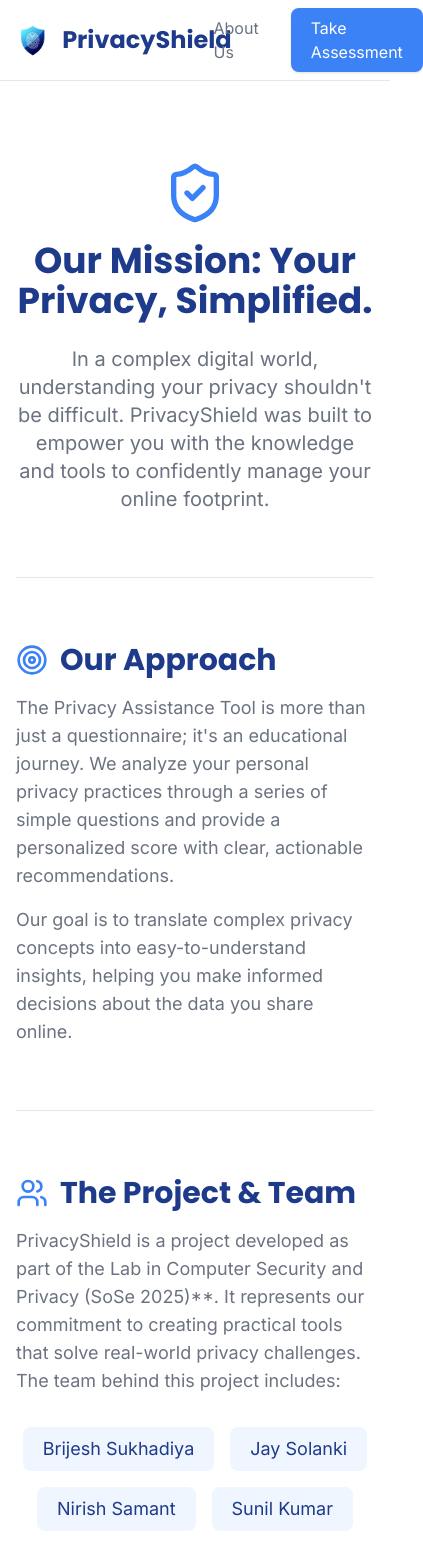
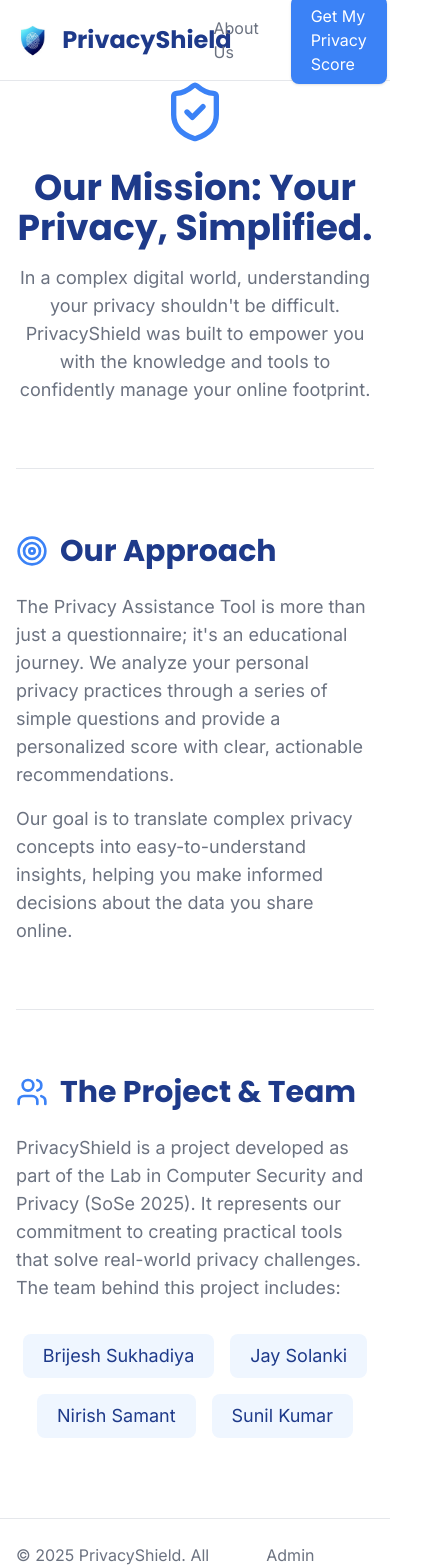
Before and after one commit to js164/PrivacyShield, a React (Vite) app in the folder frontend/privacyshield/: page /about in a window 390 px wide. Shown: the top 1568 px of the page, 423 px wide, since content can reach past the window. Built offline with nearby package versions, Linux system fonts and the light colour scheme; no server answers; what chartjs-plugin-datalabels would draw is missing.

Commit message:
frontend changed

```diff
--- a/frontend/privacyshield/src/components/AboutUs.jsx
+++ b/frontend/privacyshield/src/components/AboutUs.jsx
@@ -15,49 +15,61 @@ export default function AboutUs() {
   return (
     <>
       <Navbar />
-      <div className="bg-white dark:bg-slate-900">
-        <div className="max-w-4xl mx-auto py-20 px-4 sm:px-6 lg:px-8">
+      <section className="py-20 bg-white">
+        <div className="max-w-4xl mx-auto px-4 sm:px-6 lg:px-8">
 
-          <div className="text-center">
+          {/* Mission Section */}
+          <div className="text-center mb-16">
             <ShieldCheck className="w-16 h-16 mx-auto text-primary-blue" />
-            <h1 className="mt-4 text-4xl font-display font-extrabold text-dark-blue dark:text-white sm:text-5xl">
+            <h1 className="mt-6 text-4xl font-display font-extrabold text-dark-blue sm:text-5xl">
               Our Mission: Your Privacy, Simplified.
             </h1>
-            <p className="mt-6 max-w-3xl mx-auto text-xl text-neutral-gray dark:text-slate-300">
-              In a complex digital world, understanding your privacy shouldn't be difficult. PrivacyShield was built to empower you with the knowledge and tools to confidently manage your online footprint.
+            <p className="mt-4 max-w-3xl mx-auto text-lg text-neutral-gray">
+              In a complex digital world, understanding your privacy shouldn't be difficult.
+              PrivacyShield was built to empower you with the knowledge and tools to confidently manage your online footprint.
             </p>
           </div>
 
-          <div className="my-16 border-t border-gray-200 dark:border-slate-800"></div>
+          <div className="my-16 border-t border-gray-200"></div>
 
-          <div className="text-left">
-            <h2 className="text-3xl font-display font-bold text-dark-blue dark:text-white mb-4 flex items-center">
+          {/* Approach Section */}
+          <div className="mb-16">
+            <h2 className="text-3xl font-display font-bold text-dark-blue mb-6 flex items-center">
               <Target className="w-8 h-8 mr-3 text-primary-blue" />
               Our Approach
             </h2>
-            <div className="space-y-4 text-lg text-neutral-gray dark:text-slate-300">
+            <div className="space-y-4 text-lg text-neutral-gray">
               <p>
-                The Privacy Assistance Tool is more than just a questionnaire; it's an educational journey. We analyze your personal privacy practices through a series of simple questions and provide a personalized score with clear, actionable recommendations.
+                The Privacy Assistance Tool is more than just a questionnaire; it's an educational journey.
+                We analyze your personal privacy practices through a series of simple questions and provide
+                a personalized score with clear, actionable recommendations.
               </p>
               <p>
-                Our goal is to translate complex privacy concepts into easy-to-understand insights, helping you make informed decisions about the data you share online.
+                Our goal is to translate complex privacy concepts into easy-to-understand insights,
+                helping you make informed decisions about the data you share online.
               </p>
             </div>
           </div>
 
-          <div className="my-16 border-t border-gray-200 dark:border-slate-800"></div>
+          <div className="my-16 border-t border-gray-200"></div>
 
-          <div className="text-left">
-            <h2 className="text-3xl font-display font-bold text-dark-blue dark:text-white mb-4 flex items-center">
+          {/* Project & Team Section */}
+          <div>
+            <h2 className="text-3xl font-display font-bold text-dark-blue mb-6 flex items-center">
               <Users className="w-8 h-8 mr-3 text-primary-blue" />
               The Project & Team
             </h2>
-            <p className="text-lg text-neutral-gray dark:text-slate-300 mb-8">
-              PrivacyShield is a project developed as part of the Lab in Computer Security and Privacy (SoSe 2025)**. It represents our commitment to creating practical tools that solve real-world privacy challenges. The team behind this project includes:
+            <p className="text-lg text-neutral-gray mb-8">
+              PrivacyShield is a project developed as part of the Lab in Computer Security and Privacy (SoSe 2025).
+              It represents our commitment to creating practical tools that solve real-world privacy challenges.
+              The team behind this project includes:
             </p>
             <div className="flex flex-wrap justify-center gap-4">
               {teamMembers.map((member) => (
-                <span key={member.name} className="bg-light-blue dark:bg-slate-800 text-dark-blue dark:text-slate-200 text-lg font-medium px-5 py-2 rounded-lg">
+                <span
+                  key={member.name}
+                  className="bg-light-blue text-dark-blue text-lg font-medium px-5 py-2 rounded-lg"
+                >
                   {member.name}
                 </span>
               ))}
@@ -65,7 +77,7 @@ export default function AboutUs() {
           </div>
 
         </div>
-      </div>
+      </section>
     </>
   );
 }
--- a/frontend/privacyshield/src/components/ui/HeroSection.jsx
+++ b/frontend/privacyshield/src/components/ui/HeroSection.jsx
@@ -107,11 +107,11 @@ export default function HeroSection() {
                 >
                     <Link
                         to='/initialassesment'
-                        className="inline-block bg-primary-blue hover:bg-dark-blue text-white font-semibold px-8 py-3 rounded-full shadow-lg transition-all duration-300 hover:scale-105 hover:shadow-xl"
+                        className="inline-block bg-primary-blue hover:bg-dark-blue text-white font-semibold px-8 py-3 rounded-lg shadow-lg transition-all duration-300 hover:scale-105 hover:shadow-xl"
                         onMouseEnter={() => setIsHovered(true)}
                         onMouseLeave={() => setIsHovered(false)}
                     >
-                        Start Your Privacy Assessment
+                        Start My Privacy Checkup
                     </Link>
                 </div>
             </div>
--- a/frontend/privacyshield/src/components/ui/InfoCards.jsx
+++ b/frontend/privacyshield/src/components/ui/InfoCards.jsx
@@ -3,12 +3,12 @@ import React from "react";
 const cards = [
   {
     title: "Comprehensive Assessment",
-    description: "Evaluate your privacy across 23 key areas, from data collection to security practices.",
+    description: "Evaluate your privacy across 22 key areas, from data collection to security practices.",
     icon: "📊",
   },
   {
     title: "Quick & Easy",
-    description: "Our assessment takes just 5-10 minutes to complete, with instant, easy-to-understand results.",
+    description: "Our assessment takes just 8-15 minutes to complete, with instant, easy-to-understand results.",
     icon: "⏱️",
   },
   {
@@ -24,7 +24,6 @@ export default function InfoCards() {
       <div className="max-w-5xl mx-auto px-4 sm:px-6 lg:px-8">
         <div className="text-center mb-12">
             <h2 className="text-3xl font-display font-extrabold text-dark-blue">How It Works</h2>
-            <p className="mt-4 text-lg text-neutral-gray">A simple three-step process to a safer digital you.</p>
         </div>
         <div className="grid md:grid-cols-3 gap-8">
           {cards.map((card, index) => (
--- a/frontend/privacyshield/src/components/ui/Navbar.jsx
+++ b/frontend/privacyshield/src/components/ui/Navbar.jsx
@@ -4,7 +4,7 @@ import logo from '../../public/Images/log.jpg'; // Your logo path
 
 export function Navbar() {
   return (
-    <header className="bg-white sticky top-0 z-50 border-b border-gray-200">
+    <header className="bg-white fixed w-full top-0 z-50 border-b border-gray-200">
       <nav className="max-w-7xl mx-auto px-4 sm:px-6 lg:px-8">
         <div className="flex items-center justify-between h-20">
           {/* Logo and Title */}
@@ -21,8 +21,7 @@ export function Navbar() {
           <div className="space-x-4 flex items-center">
             <Link
               to="/about"
-              // --- CHANGE IS HERE ---
-              // This now looks like a simple text link, but gets a background on hover.
+
               className="py-2 px-4 rounded-lg text-base font-medium
                          text-neutral-gray
                          hover:bg-gray-100 transition-colors"
@@ -33,7 +32,7 @@ export function Navbar() {
               to="/initialassesment"
               className="inline-block bg-primary-blue text-white py-2 px-5 rounded-lg text-base font-medium hover:bg-dark-blue transition-colors shadow"
             >
-              Take Assessment
+              Get My Privacy Score
             </Link>
           </div>
         </div>
@@ -42,9 +41,9 @@ export function Navbar() {
   );
 }
 
-export function Navbar_Questions({ isChecking }) {
+export function Navbar_Questions() {
   return (
-    <header className="bg-white sticky top-0 z-50 border-b border-gray-200 relative">
+    <header className="bg-white sticky top-0 z-50 border-b border-gray-200">
       <nav className="max-w-7xl mx-auto px-4 sm:px-6 lg:px-8">
         <div className="flex items-center justify-center h-20">
           {/* Logo and Title */}
@@ -56,17 +55,6 @@ export function Navbar_Questions({ isChecking }) {
               </span>
             </Link>
           </div>
-
-          {/* Restart Survey button (only if isChecking is false) */}
-          {!isChecking && (
-            <Link
-              to="/initialassesment"
-              className="absolute right-0 mr-2 bg-primary-blue text-white py-2 px-5 rounded-lg text-base font-medium hover:bg-blue-700 transition-colors shadow"
-            >
-              Restart Survey
-            </Link>
-          )}
-
         </div>
       </nav>
     </header>
```
Also changed, not shown: 1 other file (tests, documents, lock files or other folders).
